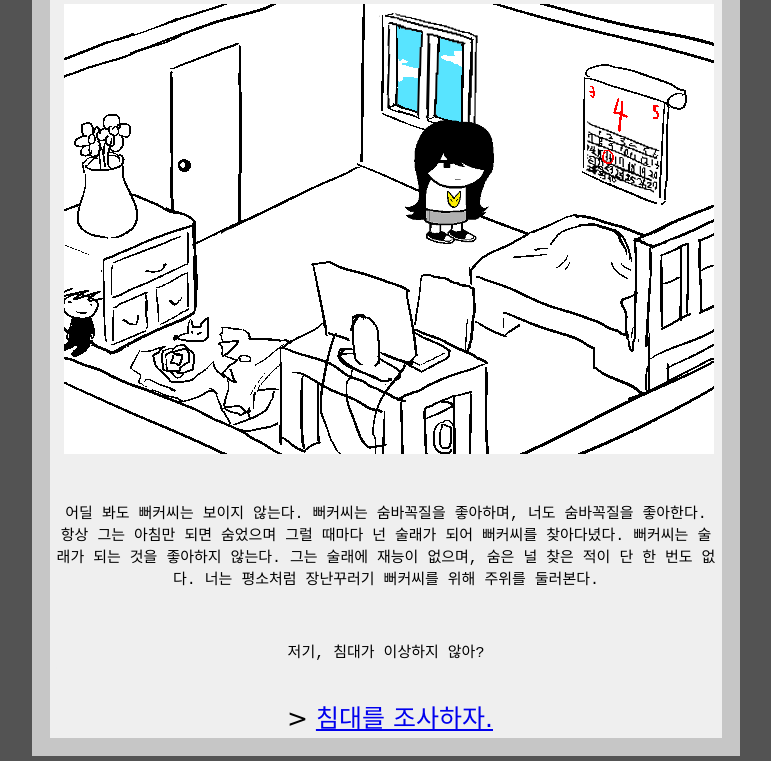
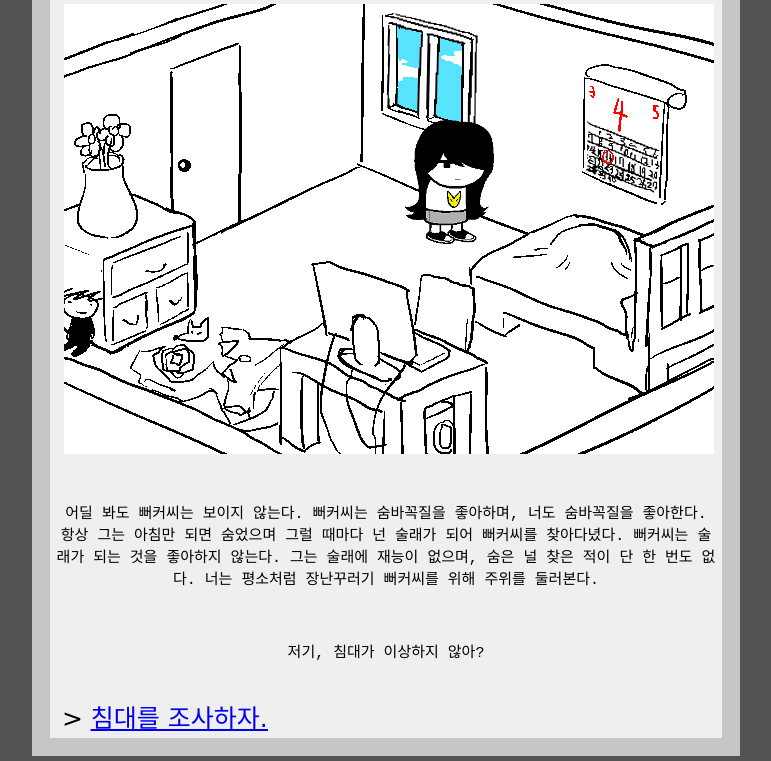
Before and after one commit to galbin12/funnystuck3.github.io, a plain HTML site: page index.html in a window 1280 px wide. Shown: the part 104-865 px from the top of the page, without its empty margins (254-1025 px from the left). Drawn offline with Linux system fonts and the light colour scheme.

Commit message:
Update index.html

```diff
--- a/index.html
+++ b/index.html
@@ -48,7 +48,7 @@
 <font color="#000000">어딜 봐도 뻐커씨는 보이지 않는다. 뻐커씨는 숨바꼭질을 좋아하며, 너도 숨바꼭질을 좋아한다. 항상 그는 아침만 되면 숨었으며 그럴 때마다 넌 술래가 되어 뻐커씨를 찾아다녔다. 뻐커씨는 술래가 되는 것을 좋아하지 않는다. 그는 술래에 재능이 없으며, 숨은 널 찾은 적이 단 한 번도 없다. 너는 평소처럼 장난꾸러기 뻐커씨를 위해 주위를 둘러본다.<br>
 </font><br><br><br>저기, 침대가 이상하지 않아?</font><br></div>>
               <br><br>
-              <div class="text-center" style="font-size:25px;color:#000000; font-family:verdana;">&nbsp>&nbsp<a href="https://galbin12.github.io/funnystuck4.github.io/"><u><font color="#0000ee"><u>침대를 조사하자.</u></font></a></div>
+              <class="text-center" style="font-size:25px;color:#000000; font-family:verdana;">&nbsp>&nbsp<a href="https://galbin12.github.io/funnystuck4.github.io/"><u><font color="#0000ee"><u>침대를 조사하자.</u></font></a></div>
               <div style="font-size:8px;color:#000000; font-family:courier">
             </div>
           </div>
```
